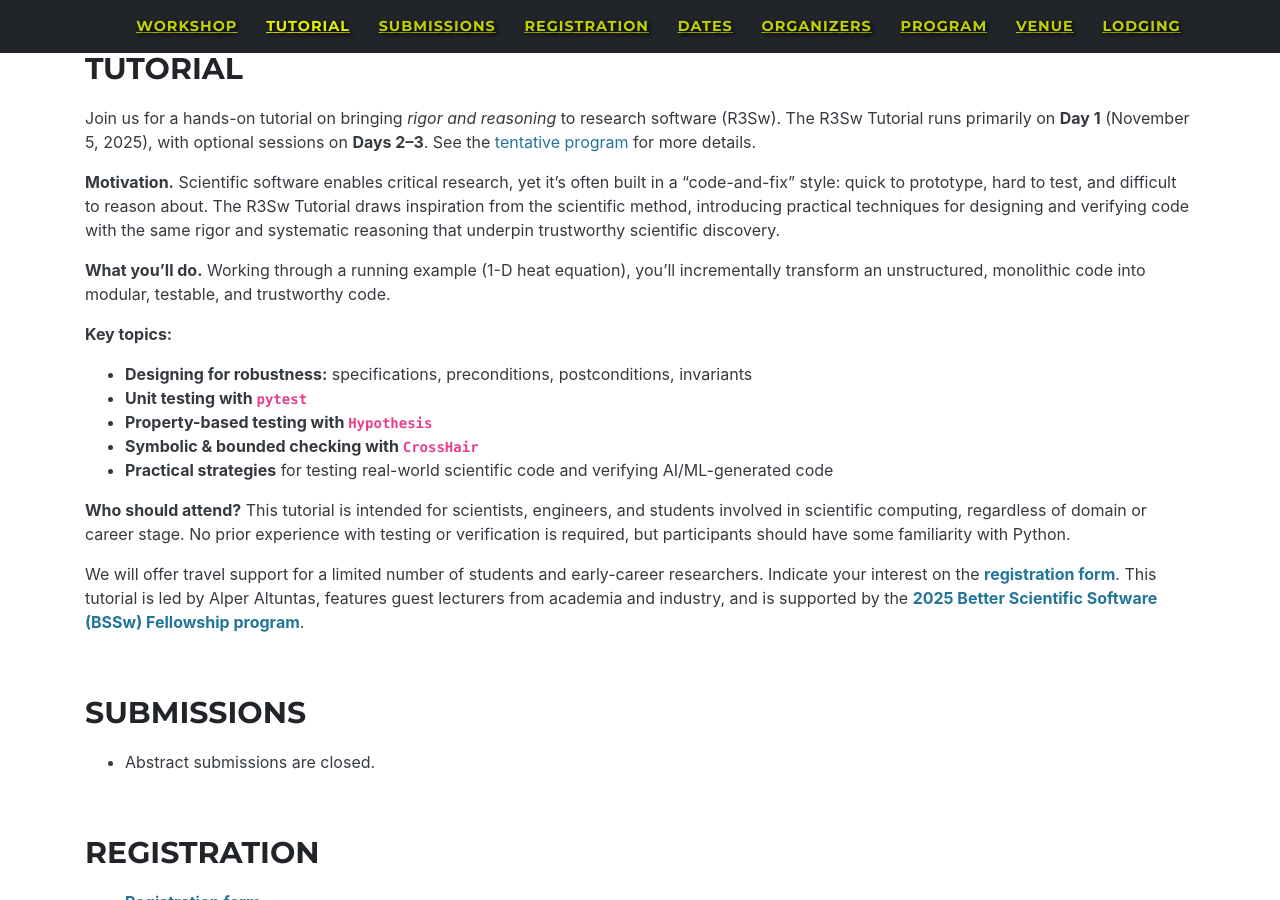
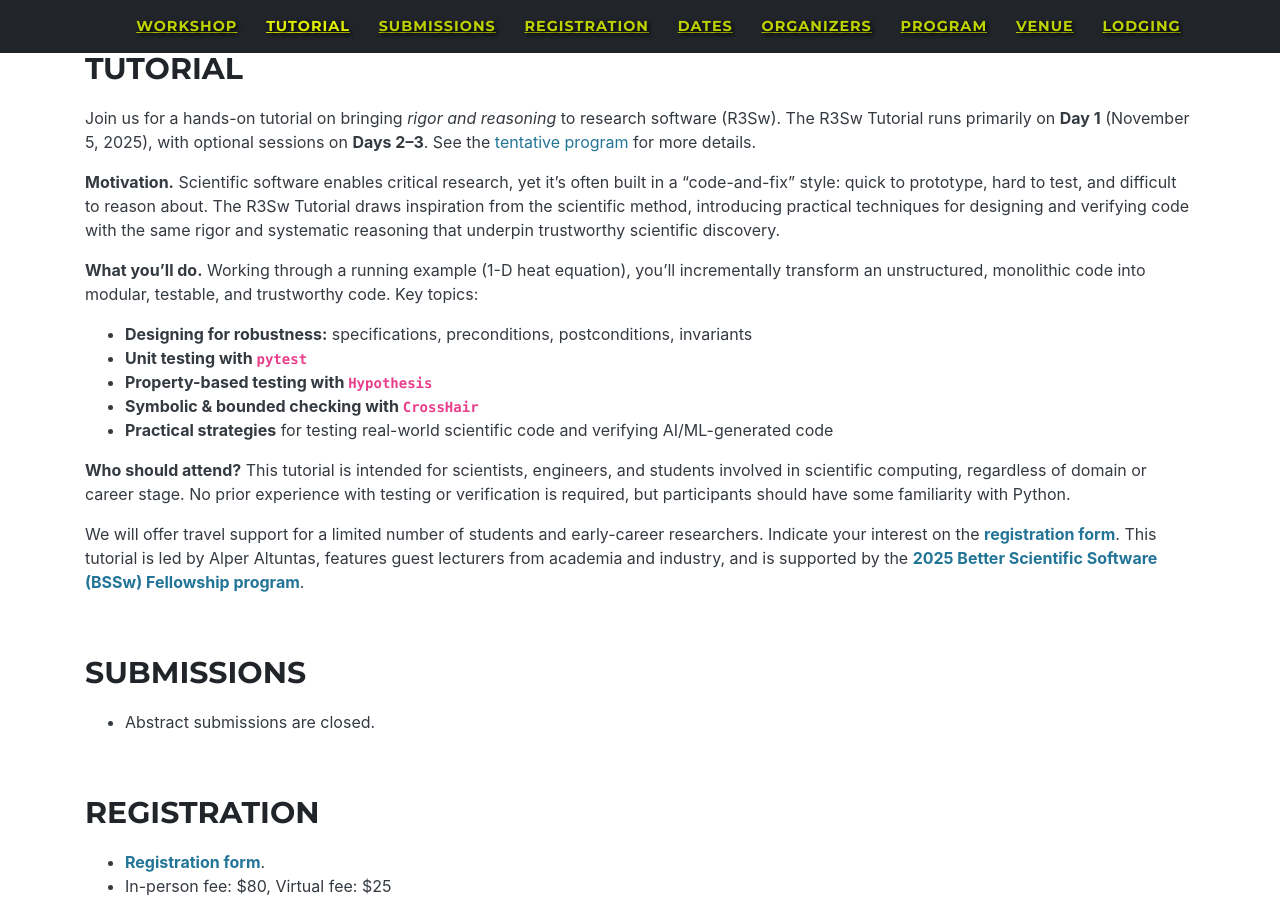
Before and after one commit to NCAR/correctness-workshop, a Jekyll site: the page built from index.md, in a window 1280 px wide and 900 px high, scrolled down 1108 px. Built offline with Jekyll 4.4.1, drawn with Linux system fonts in a browser that asks for light colours; some web fonts are replaced.

```diff
--- a/_data/sitetext.yml
+++ b/_data/sitetext.yml
@@ -81,10 +81,7 @@ tutorial:
 
 
     **What you’ll do.** Working through a running example (1-D heat equation), you’ll incrementally transform
-    an unstructured, monolithic code into modular, testable, and trustworthy code.
-
-
-    **Key topics:**
+    an unstructured, monolithic code into modular, testable, and trustworthy code. Key topics:
 
       - **Designing for robustness:** specifications, preconditions, postconditions, invariants
       - **Unit testing with `pytest`**
```
